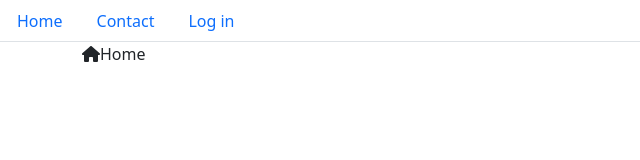
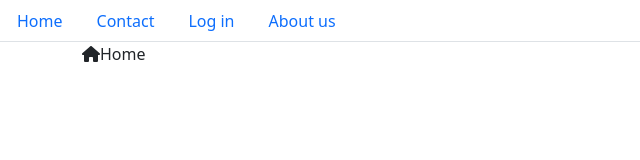
Before and after one commit to UnBanj/OnlineStore, a React (Create React App) app: page / in a window 1280 px wide. Shown: the top 160 px of the page, without its empty margins (0-640 px from the left). Built offline with nearby package versions, Linux system fonts and the light colour scheme.

Commit message:
Add main menu items property for dynamic creation

```diff
--- a/src/components/MainMenu/MainMenu.tsx
+++ b/src/components/MainMenu/MainMenu.tsx
@@ -1,14 +1,34 @@
 import React from "react";
 import { Nav } from "react-bootstrap";
 
-export class MainMenu extends React.Component {
+export class MainMenuItem {
+    text: string = '';
+    link: string= '#';
+
+    constructor(text: string, link: string){
+        this.text= text;
+        this.link = link;
+    }
+}
+
+interface MainMenuProperties {
+    items: MainMenuItem[];
+}
+
+export class MainMenu extends React.Component<MainMenuProperties> {
     render(){
         return (
            <Nav variant="tabs">
-             <Nav.Link href="/">Home</Nav.Link>
-             <Nav.Link href="/contact">Contact</Nav.Link>
-             <Nav.Link href="/login">Log in</Nav.Link>
-           </Nav>
+             { this.props.items.map(this.makeNavLink) }
+            </Nav>
+        );
+    }
+    //uzima 1 item i vraca reprezentaciju tog itema u obliku html koda
+    private makeNavLink(item: MainMenuItem){
+        return (
+            <Nav.Link href= {item.link}>
+                {item.text}
+            </Nav.Link>
         );
     }
 }
--- a/src/index.tsx
+++ b/src/index.tsx
@@ -8,14 +8,21 @@
 import 'popper.js/dist/popper.js';
 import 'bootstrap/dist/js/bootstrap.min.js';
 import '@fortawesome/fontawesome-free/css/fontawesome.css';
-import { MainMenu } from './components/MainMenu/MainMenu';
+import { MainMenu, MainMenuItem } from './components/MainMenu/MainMenu';
+
+const menuItems = [
+  new MainMenuItem("Home","/"),
+  new MainMenuItem("Contact","/contact/"),
+  new MainMenuItem("Log in","/user/login/"),
+  new MainMenuItem("About us","/page/about-us/"),
+];
 
 const root = ReactDOM.createRoot(
   document.getElementById('root') as HTMLElement
 );
 root.render(
   <React.StrictMode>
-    <MainMenu></MainMenu>
+    <MainMenu items={ menuItems}></MainMenu>
     <App />
   </React.StrictMode>
 );
```
